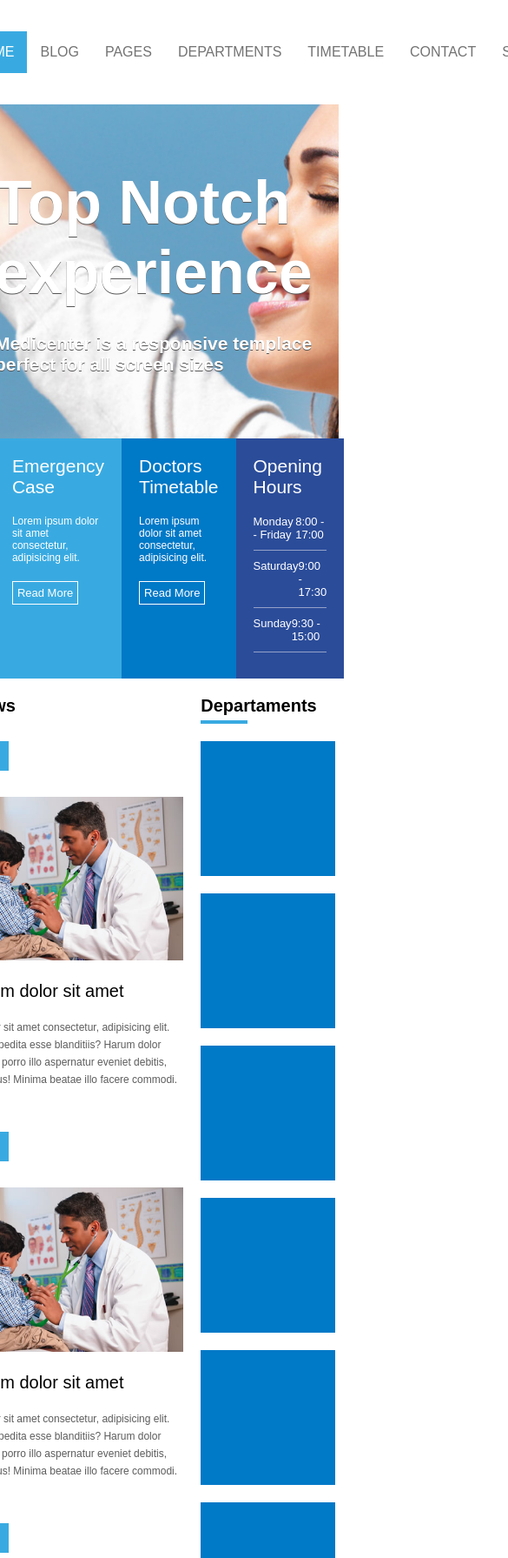
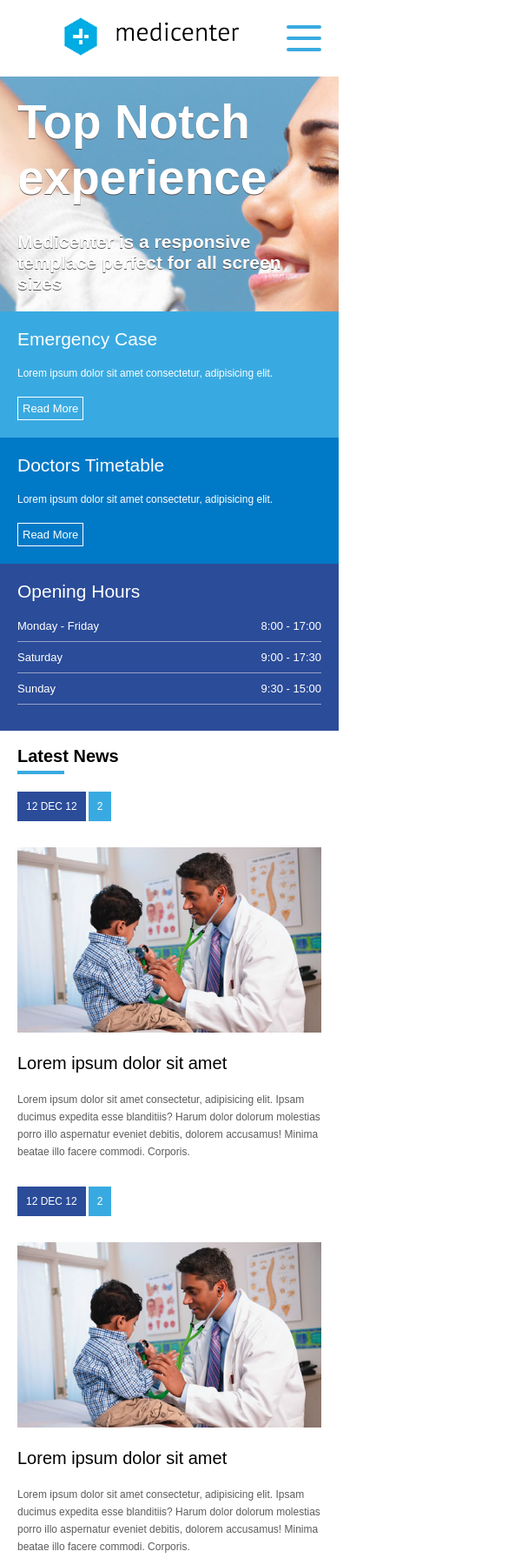
Before and after one commit to gustavodsv/template-medicenter, a plain HTML site: page index.html in a window 390 px wide. Shown: the top 1791 px of the page at 87% size, 585 px wide, since content can reach past the window. Drawn offline with Linux system fonts and the light colour scheme.

Commit message:
Adicionei CSS/@media(max-600)

```diff
--- a/assets/css/style.css
+++ b/assets/css/style.css
@@ -361,3 +361,77 @@ footer .widget-title-text {
     font-size: 12px;
     margin-top: 30px;
 }
+
+@media (max-width:600px){
+    header {
+        height: auto;
+    }
+    .logo {
+        display: flex;
+        margin: auto;
+    }
+    .banner-title {
+        padding: 20px;
+    }
+    .banner-title h1 {
+        font-size: 55px;
+    }
+    .habber-title h2 {
+        font-size: 17px;
+    }
+    .banner-options {
+        flex-direction: column;
+    }
+    .banner-options .banner-title {
+        padding: 0px;
+    }
+    .container {
+        flex-direction: column;
+    }
+    #geral .left{
+        margin-top: 70px;
+        padding: 20px
+    }
+
+    #geral .right {
+        padding: 20px;
+    }
+    #geral article {
+        margin-right: 0;
+    }
+    .footer-menu{
+        flex-direction: column;
+    }
+    .footer-area {
+        flex-direction: column;
+        padding-left: 20px;
+    }
+    .footer-copy {
+        display: flex;
+        justify-content: center;
+        margin: 10px 20px 0px;
+    }
+    header .container {
+        flex-direction: row;
+        margin: 20px;
+    }
+
+    .menu nav ul {
+        flex-direction: column;
+        display: none;
+        position: absolute;
+        left: 0;
+        width: 100%;
+        background-color: #FFF;
+        margin-top: 40px;
+    }
+
+    .menuMobile {
+        display: flex;
+        flex-direction: column;
+        justify-content: space-between;
+    }
+
+
+
+}
```
